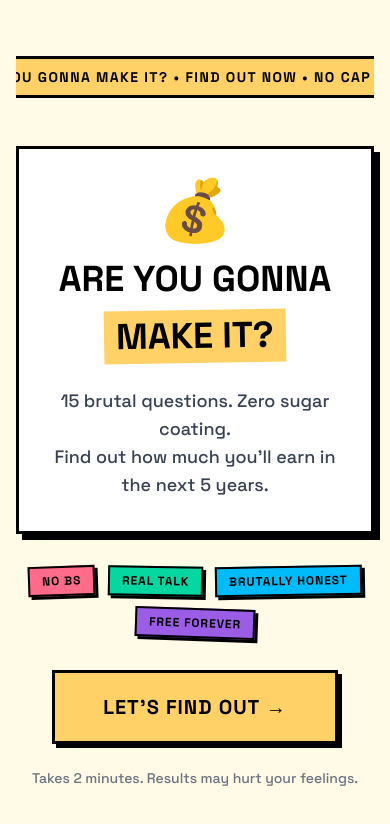
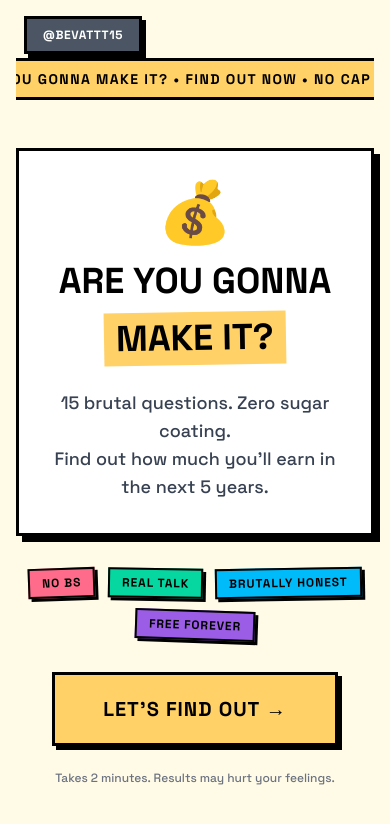
Before and after one commit to bevatsal1122/Are-you-gonna-make-it, a Next.js app: page / in a window 390 px wide. Shown: the top 824 px of the page. Built offline with nearby package versions, Linux system fonts and the light colour scheme.

Commit message:
feat: adds twitter button

```diff
--- a/app/globals.css
+++ b/app/globals.css
@@ -168,7 +168,8 @@
 }
 
 .animate-fall {
-  animation: fall var(--duration, 3s) linear var(--delay, 0s) infinite;
+  animation: fall var(--duration, 3s) linear infinite;
+  animation-delay: calc(-1 * var(--offset, 0s));
 }
 
 /* Counter animation */
--- a/app/page.tsx
+++ b/app/page.tsx
@@ -54,10 +54,19 @@ function LandingScreen({ onStart }: { onStart: () => void }) {
           LET&apos;S FIND OUT →
         </button>
 
-        <p className="mt-6 text-sm text-gray-500 font-medium">
+        <p className="mt-6 text-xs md:text-sm text-gray-500 font-medium">
           Takes 2 minutes. Results may hurt your feelings.
         </p>
       </div>
+
+      <a
+        href="https://x.com/bevattt15"
+        target="_blank"
+        rel="noopener noreferrer"
+        className="neo-btn bg-gray-600 text-white px-4 py-2 text-xs md:text-sm fixed top-4 z-50" style={{ right: '15.5rem' }}
+      >
+        @bevattt15
+      </a>
     </motion.div>
   );
 }
@@ -297,14 +306,14 @@ function ResultsScreen({
     >
       {/* Money falling bg */}
       <div className="fixed inset-0 pointer-events-none overflow-hidden z-0">
-        {Array.from({ length: 40 }).map((_, i) => (
+        {Array.from({ length: 32 }).map((_, i) => (
           <div
             key={i}
             className="absolute animate-fall"
             style={{
               left: `${Math.random() * 100}%`,
-              fontSize: `${1.5 + Math.random() * 2}rem`,
-              ['--delay' as string]: `${Math.random() * 6}s`,
+              fontSize: `${1 + Math.random() * 1.2}rem`,
+              ['--offset' as string]: `${Math.random() * 6}s`,
               ['--duration' as string]: `${2.5 + Math.random() * 4}s`,
             }}
           >
@@ -322,7 +331,7 @@ function ResultsScreen({
           className="text-center mb-6"
         >
           <span
-            className="neo-sticker text-lg md:text-xl px-6 py-2"
+            className="neo-sticker text-2xl md:text-4xl px-8 py-4"
             style={{ backgroundColor: tierColors[result.tier] }}
           >
             {tierLabels[result.tier]}
@@ -396,17 +405,14 @@ function ResultsScreen({
           </button>
           <button
             onClick={() => {
-              const text = `I scored ${result.score}/100 on "Are You Gonna Make It?" 💰\n\nPredicted earnings: $${result.money.toLocaleString()} in 5 years\n\nVerdict: ${tierLabels[result.tier]}`;
-              if (navigator.share) {
-                navigator.share({ title: 'Are You Gonna Make It?', text });
-              } else {
-                navigator.clipboard.writeText(text);
-                alert('Copied to clipboard!');
-              }
+              const text = `I scored ${result.score}/100 on "Are You Gonna Make It?" 💰\n\nPredicted earnings: $${result.money.toLocaleString()} in 5 years\n\nVerdict: ${tierLabels[result.tier]}\n\nThink you can beat me? 👇`;
+              const url = window.location.href;
+              const tweetUrl = `https://x.com/intent/tweet?text=${encodeURIComponent(text)}&url=${encodeURIComponent(url)}`;
+              window.open(tweetUrl, '_blank');
             }}
             className="neo-btn bg-[#00BBF9] text-black px-8 py-4 text-lg flex-1"
           >
-            SHARE RESULTS
+            SHARE ON X
           </button>
         </div>
       </div>
```
Also changed, not shown: app/icon.svg.
